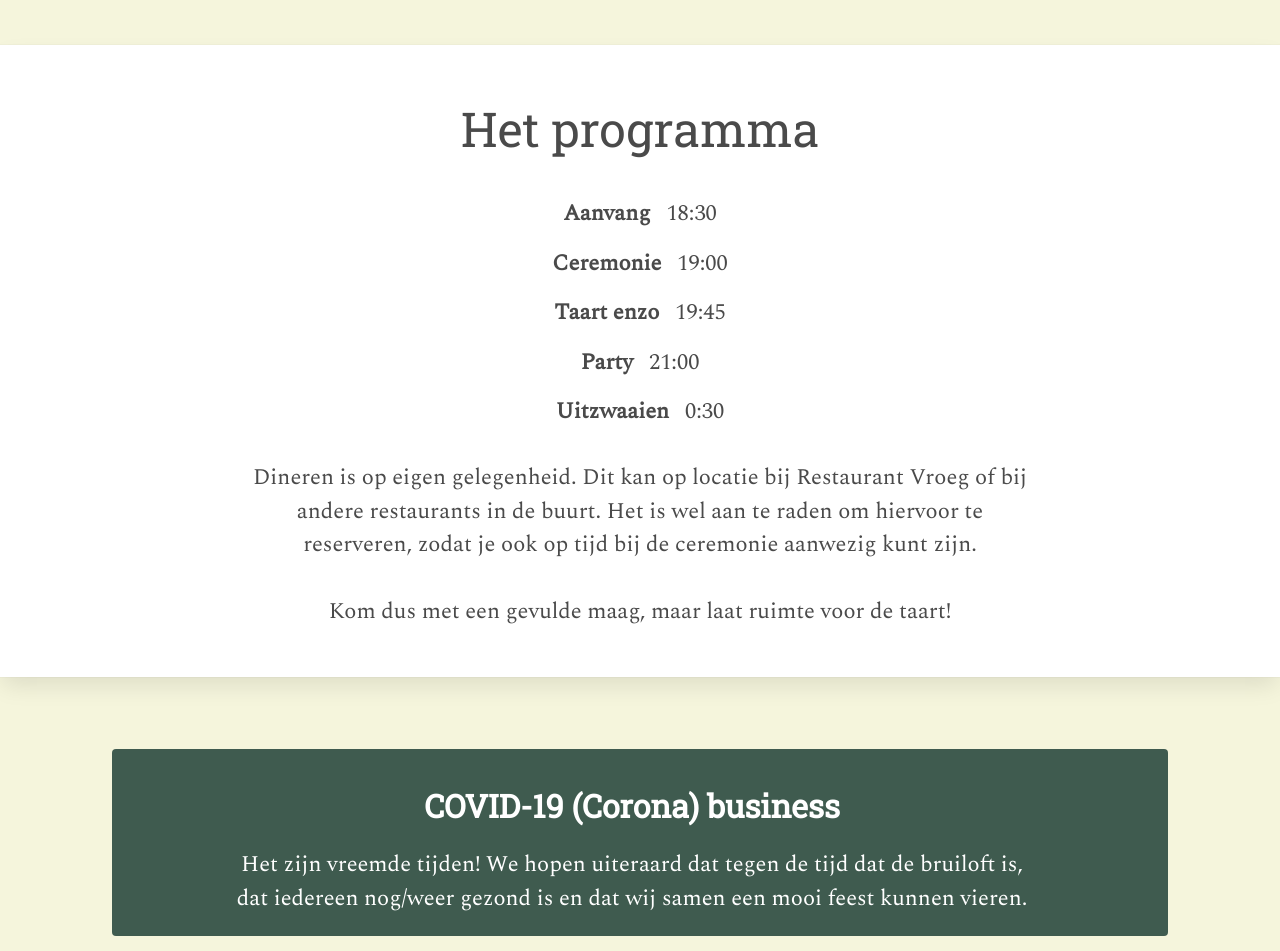
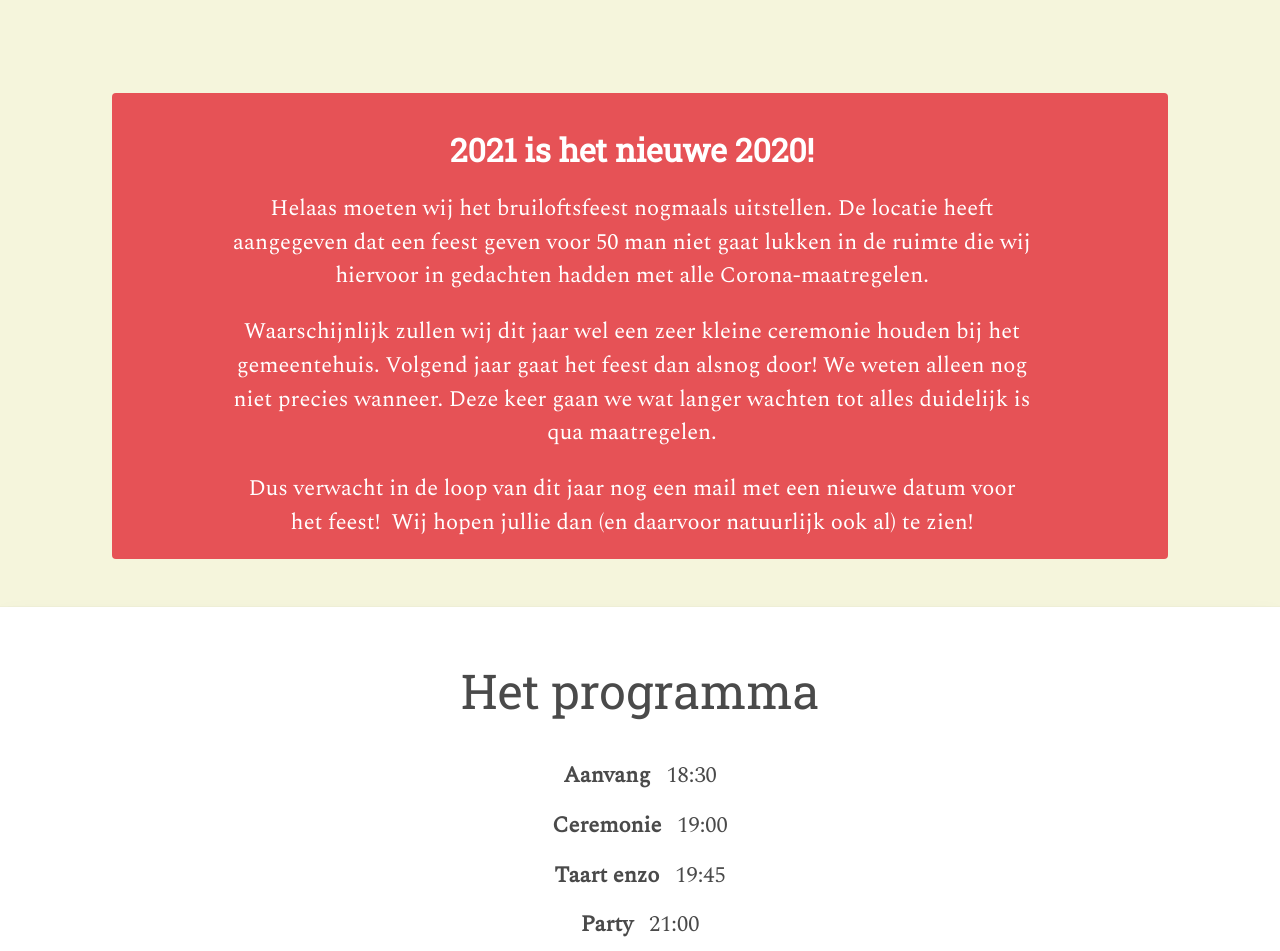
Before and after one commit to eelcobosklopper/trouwsite, a Gatsby site: page / in a window 1280 px wide. Shown: the part 1143-2094 px from the top of the page. Built offline with nearby package versions, Linux system fonts and the light colour scheme; Gatsby itself is replaced by a stand-in of ours.

Commit message:
11 september geannuleerd

```diff
--- a/src/components/header.js
+++ b/src/components/header.js
@@ -6,7 +6,7 @@ const Header = ({ siteTitle }) => (
   <header className="site-header">
     <div className="container section">
       <h1>{siteTitle}</h1>
-      <h2 className="sub-title">11 september 2020</h2>
+      <h2 className="sub-title">Wanneer is nog even onbekend...</h2>
     </div>
   </header>
 )
--- a/src/pages/index.js
+++ b/src/pages/index.js
@@ -13,6 +13,40 @@ const IndexPage = ({ data }) => (
       <SEO title="Home" />
       <div className="container section">
         <Img fluid={data.landSchapImage.childImageSharp.fluid} />
+      </div>
+      <div id="meer-info" className="container section meer-info-blok">
+        <div className="tile is-ancestor">
+          <div className="tile is-vertical">
+            <div className="tile is-parent">
+              <div className="tile is-child is-vertical notification is-flower">
+                <h2 className="title">2021 is het nieuwe 2020!</h2>
+                <div
+                  className="content"
+                  style={{ maxWidth: "800px", margin: "0 auto" }}
+                >
+                  <p>
+                    Helaas moeten wij het bruiloftsfeest nogmaals uitstellen. De
+                    locatie heeft aangegeven dat een feest geven voor 50 man
+                    niet gaat lukken in de ruimte die wij hiervoor in gedachten
+                    hadden met alle Corona-maatregelen.
+                  </p>
+                  <p>
+                    Waarschijnlijk zullen wij dit jaar wel een zeer kleine
+                    ceremonie houden bij het gemeentehuis. Volgend jaar gaat het
+                    feest dan alsnog door! We weten alleen nog niet precies
+                    wanneer. Deze keer gaan we wat langer wachten tot alles
+                    duidelijk is qua maatregelen.
+                  </p>
+                  <p>
+                    Dus verwacht in de loop van dit jaar nog een mail met een
+                    nieuwe datum voor het feest!  Wij hopen jullie dan (en
+                    daarvoor natuurlijk ook al) te zien!
+                  </p>
+                </div>
+              </div>
+            </div>
+          </div>
+        </div>
       </div>
       <div id="programma" className="section programma-blok box">
         <h2>Het programma</h2>
@@ -52,7 +86,7 @@ const IndexPage = ({ data }) => (
       <div id="meer-info" className="container section meer-info-blok">
         <div className="tile is-ancestor">
           <div className="tile is-vertical">
-            <div className="tile is-parent">
+            {/* <div className="tile is-parent">
               <div className="tile is-child is-vertical notification is-primary">
                 <h2 className="title">COVID-19 (Corona) business</h2>
                 <div
@@ -66,10 +100,10 @@ const IndexPage = ({ data }) => (
                   </p>
                 </div>
               </div>
-            </div>
+            </div> */}
             <div className="tile">
               <div className="tile is-parent">
-                <div className="tile is-child is-vertical notification is-flower">
+                <div className="tile is-child is-vertical notification is-primary">
                   <h2 className="title">Dresscode</h2>
                   <div className="content">
                     <p>
```
